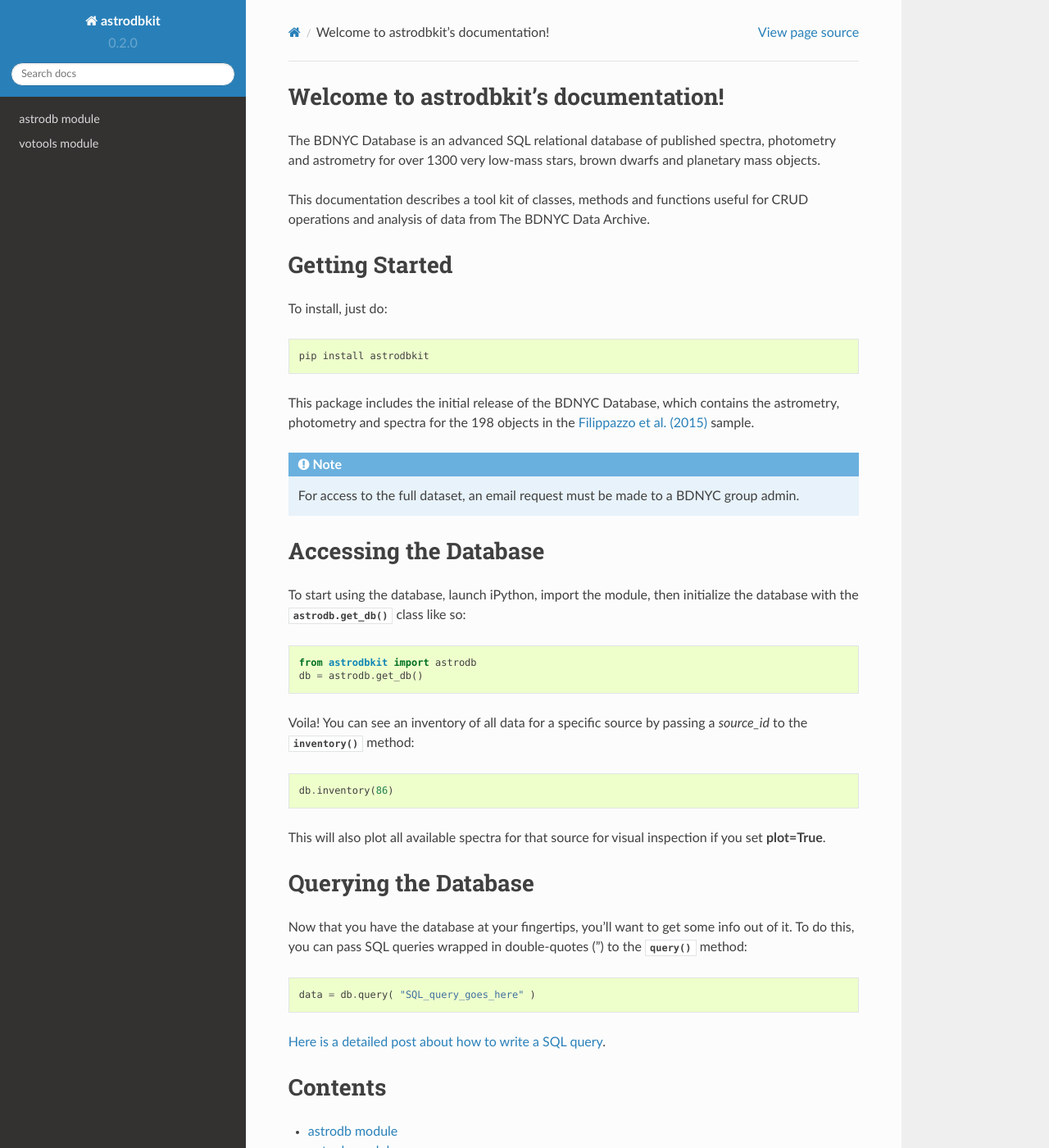
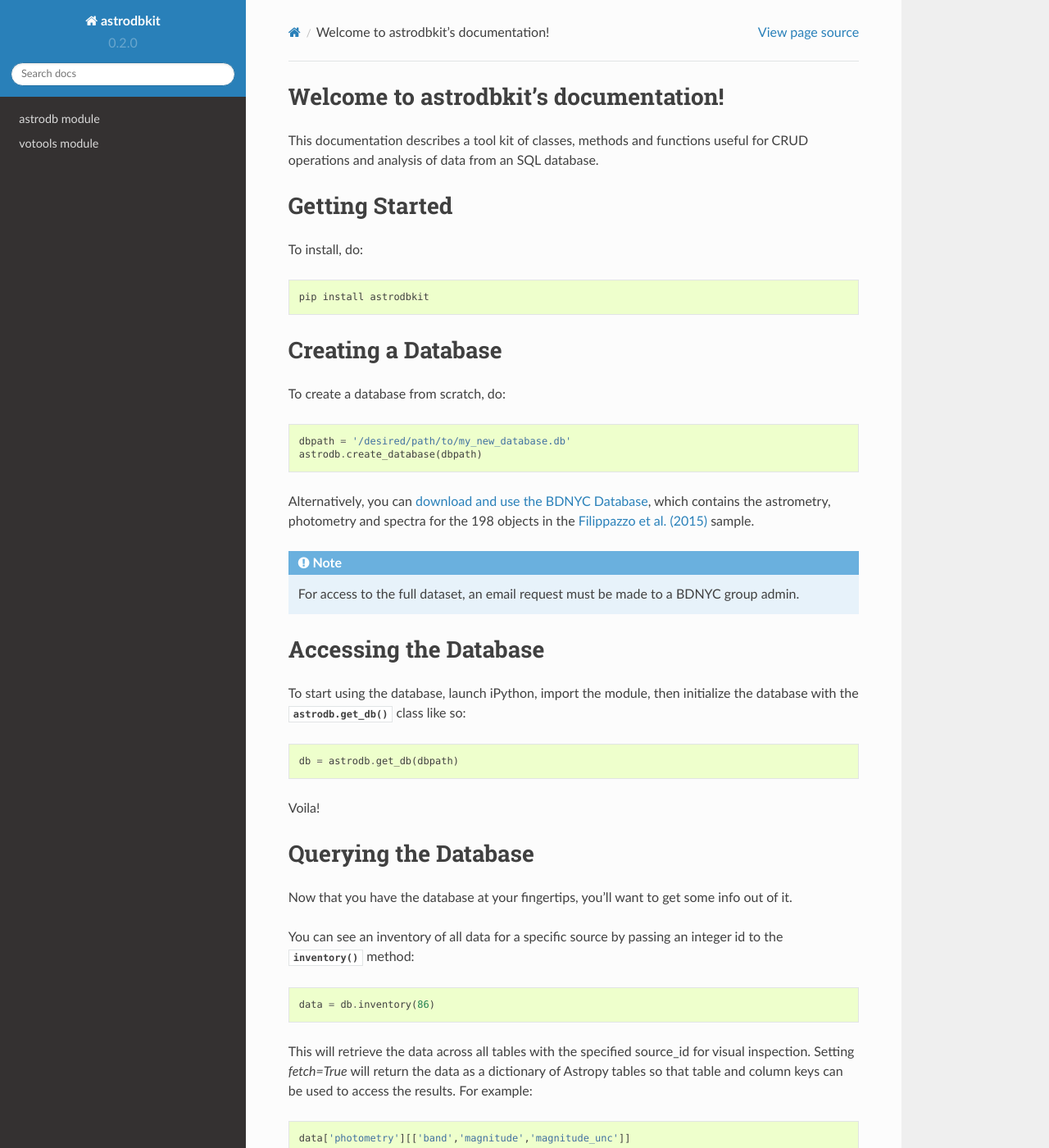
Before and after one commit to BDNYC/astrodbkit, a Sphinx documentation site: the page built from docs/index.rst, in a window 1280 px wide and 1400 px high. Shown: the whole window at 82% size. Built offline with Sphinx 7.4.7 and the Read the Docs theme 2.0.0, drawn with Linux system fonts in a browser that asks for light colours; some of the changed text lies outside the part shown.

Commit message:
Removed BDNYCdb focus of index.rst.

```diff
--- a/docs/index.rst
+++ b/docs/index.rst
@@ -6,42 +6,63 @@
 Welcome to astrodbkit's documentation!
 ======================================
 
-The BDNYC Database is an advanced SQL relational database of published spectra, photometry and astrometry for over 1300 very low-mass stars, brown dwarfs and planetary mass objects.
-
-This documentation describes a tool kit of classes, methods and functions useful for CRUD operations and analysis of data from The BDNYC Data Archive.
+This documentation describes a tool kit of classes, methods and functions useful for CRUD operations and analysis of data from an SQL database.
 
 Getting Started
 ===============
 
-To install, just do::
+To install, do::
 
     pip install astrodbkit
 
-This package includes the initial release of the BDNYC Database, which contains the astrometry, photometry and spectra for the 198 objects in the `Filippazzo et al. (2015)`_ sample.
+Creating a Database
+===================
 
+To create a database from scratch, do::
+
+    dbpath = '/desired/path/to/my_new_database.db'
+    astrodb.create_database(dbpath)
+
+Alternatively, you can `download and use the BDNYC Database`_, which contains the astrometry, photometry and spectra for the 198 objects in the `Filippazzo et al. (2015)`_ sample.
+
+.. _download and use the BDNYC Database: https://github.com/BDNYC/BDNYCdb
 .. _Filippazzo et al. (2015): http://adslabs.org/adsabs/abs/2015ApJ...810..158F/
 
 .. note:: For access to the full dataset, an email request must be made to a BDNYC group admin.
 
 Accessing the Database
-======================
+====================
 
 To start using the database, launch iPython, import the module, then initialize the database with the :class:`astrodb.get_db()` class like so::
 
-    from astrodbkit import astrodb
-    db = astrodb.get_db()
+    db = astrodb.get_db(dbpath)
 
-
-Voila! You can see an inventory of all data for a specific source by passing a *source_id* to the :py:meth:`~astrodb.get_db.inventory` method::
-
-    db.inventory(86)
-
-This will also plot all available spectra for that source for visual inspection if you set **plot=True**.
+Voila!
 
 Querying the Database
 =====================
 
-Now that you have the database at your fingertips, you’ll want to get some info out of it. To do this, you can pass SQL queries wrapped in double-quotes (") to the :py:meth:`~astrodb.get_db.query` method::
+Now that you have the database at your fingertips, you’ll want to get some info out of it.
+
+You can see an inventory of all data for a specific source by passing an integer id to the :py:meth:`~astrodb.get_db.inventory` method::
+
+    data = db.inventory(86)
+
+This will retrieve the data across all tables with the specified source_id for visual inspection. Setting *fetch=True* will return the data as a dictionary of Astropy tables so that table and column keys can be used to access the results. For example::
+
+    data['photometry'][['band','magnitude','magnitude_unc']]
+
+will return a table of the band, magnitude and uncertainty for all records in the sources table with that source_id.
+
+You can search any table in the database with the :py:meth:`~astrodb.get_db.identify` method by supplying a string, integer, or (ra,dec) coordinates along with the table to search. For example, if I want to find all the records in the SOURCES table in the HR 8799 system::
+
+    db.identify('8799','sources')
+
+Or all the papers published by Joe Filippazzo::
+
+    db.identify('Fili','publications')
+
+You can also pass SQL queries wrapped in double-quotes (") to the :py:meth:`~astrodb.get_db.query` method::
 
     data = db.query( "SQL_query_goes_here" )
 
```
Also changed, not shown: 1 other file.
